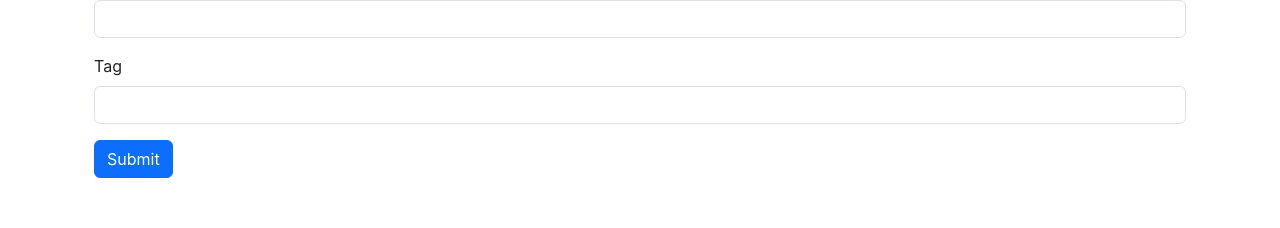
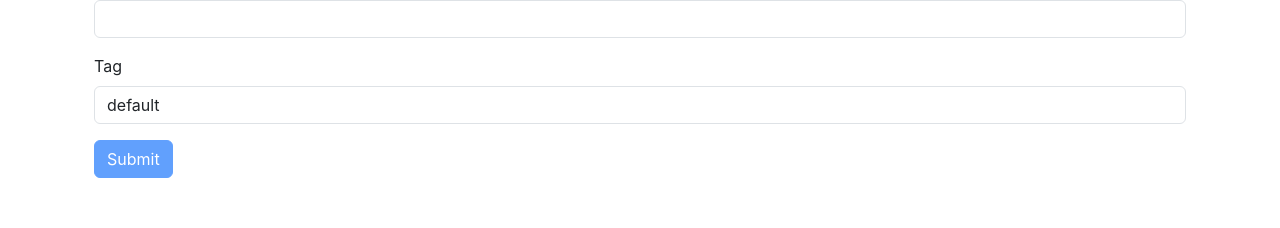
Before and after one commit to Arp1it/inotebook, a React (Create React App) app: page / in a window 1280 px wide. Shown: the part 286-514 px from the top of the page. Built offline with nearby package versions, Linux system fonts and the light colour scheme; no server answers.

Commit message:
FIX features

```diff
--- a/src/componenets/AddNote.js
+++ b/src/componenets/AddNote.js
@@ -10,6 +10,7 @@ const AddNote = () => {
     const handleClick = (e) => {
         e.preventDefault(); // Prevent the default form submission behavior
         addNote(note.title, note.description, note.tag);
+        setNote({title: "", description: "", tag: ""})
     }
 
     const onChange = (e) => {
@@ -23,17 +24,17 @@ const AddNote = () => {
                 <form>
                     <div className="mb-3">
                         <label htmlFor="title" className="form-label">Title</label>
-                        <input type="text" className="form-control" id="title" name='title' aria-describedby="emailHelp" onChange={onChange} />
+                        <input type="text" className="form-control" id="title" name='title' aria-describedby="emailHelp" onChange={onChange} value={note.title} minLength={5} required />
                     </div>
                     <div className="mb-3">
                         <label htmlFor="description" className="form-label">Description</label>
-                        <input type="text" className="form-control" id="description" name='description' onChange={onChange} />
+                        <input type="text" className="form-control" id="description" name='description' onChange={onChange} value={note.description} minLength={5} required />
                     </div>
                     <div className="mb-3">
                         <label htmlFor="tag" className="form-label">Tag</label>
-                        <input type="text" className="form-control" id="tag" name='tag' onChange={onChange} />
+                        <input type="text" className="form-control" id="tag" name='tag' minLength={5} onChange={onChange} value={note.tag} required />
                     </div>
-                    <button type="submit" className="btn btn-primary" onClick={handleClick}>Submit</button>
+                    <button type="submit" disabled={note.title.length<5 || note.description.length<5} className="btn btn-primary" onClick={handleClick}>Submit</button>
                 </form>
             </div>
         </div>
--- a/src/componenets/Notes.js
+++ b/src/componenets/Notes.js
@@ -49,19 +49,19 @@ const Note = () => {
                             <form>
                                 <div className="mb-3">
                                     <label htmlFor="etitle" className="form-label">Title</label>
-                                    <input type="text" className="form-control" id="etitle" name='etitle' aria-describedby="emailHelp" onChange={onChange} value={note.etitle} />
+                                    <input type="text" className="form-control" id="etitle" name='etitle' aria-describedby="emailHelp" onChange={onChange} value={note.etitle} minLength={5} required/>
                                 </div>
                                 <div className="mb-3">
                                     <label htmlFor="edescription" className="form-label">Description</label>
-                                    <input type="text" className="form-control" id="edescription" name='edescription' onChange={onChange} value={note.edescription} />
+                                    <input type="text" className="form-control" id="edescription" name='edescription' onChange={onChange} value={note.edescription} minLength={5} required/>
                                 </div>
                                 <div className="mb-3">
                                     <label htmlFor="etag" className="form-label">Tag</label>
-                                    <input type="text" className="form-control" id="etag" name='etag' onChange={onChange} value={note.etag} />
+                                    <input type="text" className="form-control" id="etag" name='etag' onChange={onChange} value={note.etag} minLength={5} required/>
                                 </div>
                                 <div className="modal-footer">
                                     <button type="button" className="btn btn-secondary" data-bs-dismiss="modal" ref={refClose}>Close</button>
-                                    <button type="button" className="btn btn-primary" onClick={handleClick}>Update Note</button>
+                                    <button type="button" disabled={note.etitle.length<5 || note.edescription.length<5} className="btn btn-primary" onClick={handleClick}>Update Note</button>
                                 </div>
                             </form>
                         </div>
@@ -73,6 +73,9 @@ const Note = () => {
             <div>
                 <h2>Your Notes</h2>
                 <div className="row my-3">
+                    <div className='container'>
+                    {note.length === 0 && "No notes to display!"}
+                    </div>
                     {notes.map((note) => {
                         return <Noteitem key={note._id} updatenote={updatenote} note={note} />
                     })}
--- a/src/context/notes/NoteState.js
+++ b/src/context/notes/NoteState.js
@@ -36,17 +36,7 @@ const NoteState = (props) => {
       body: JSON.stringify({title, description, tag})
     });
 
-    const json = await response.json();
-
-    console.log("Adding a new note...");
-    const note = {
-      "_id": "680e2c2850e50f49add3a966",
-      "user": "6709237f1c5e3c02e1695ee0",
-      "title": title,
-      "description": description,
-      "tag": tag,
-      "__v": 0
-    };
+    const note = await response.json();
     setNotes(notes.concat(note));
   };
 
```
